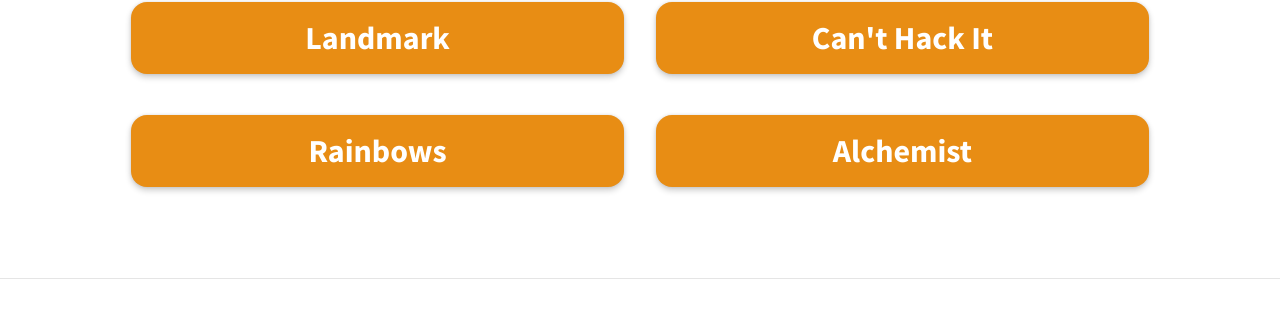
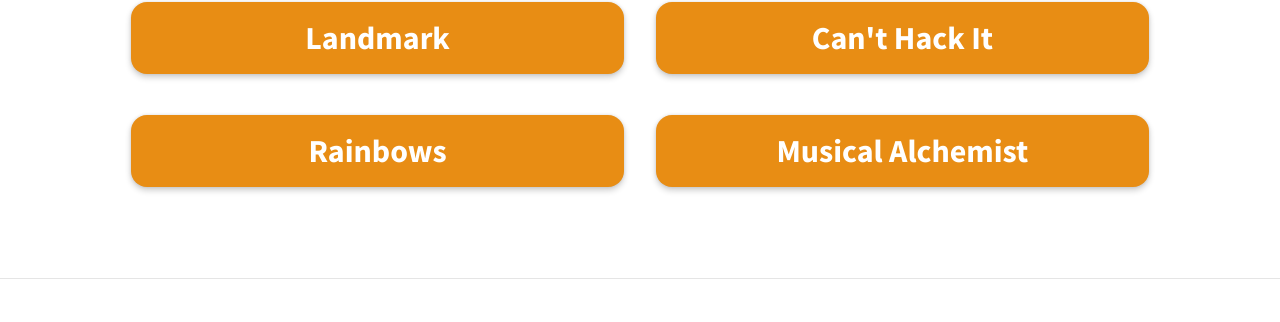
Before and after one commit to jnk838/insight-week-challenge, a Jekyll site: the page built from pages/challenges/challenges.md, in a window 1280 px wide. Shown: the part 1532-1854 px from the top of the page. Built offline with Jekyll 4.4.1, drawn with Linux system fonts in a browser that asks for light colours.

Commit message:
change hint 1 to hint and title of alchemist

```diff
--- a/_data/challenges.yml
+++ b/_data/challenges.yml
@@ -43,6 +43,6 @@
 - name: Rubix
   difficulty: 2
   link: ./rubix
-- name: Alchemist
+- name: Musical Alchemist
   difficulty: 3
   link: ./alchemist
```
Also changed, not shown: pages/challenges/alchemist.md (+1 -1 lines).
